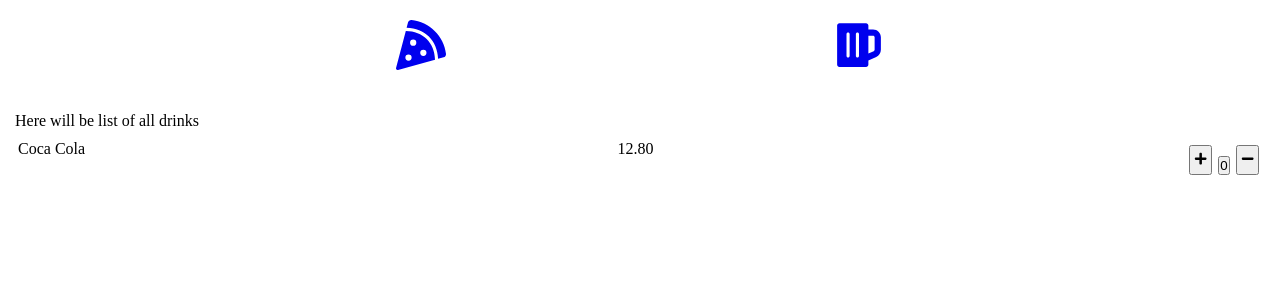
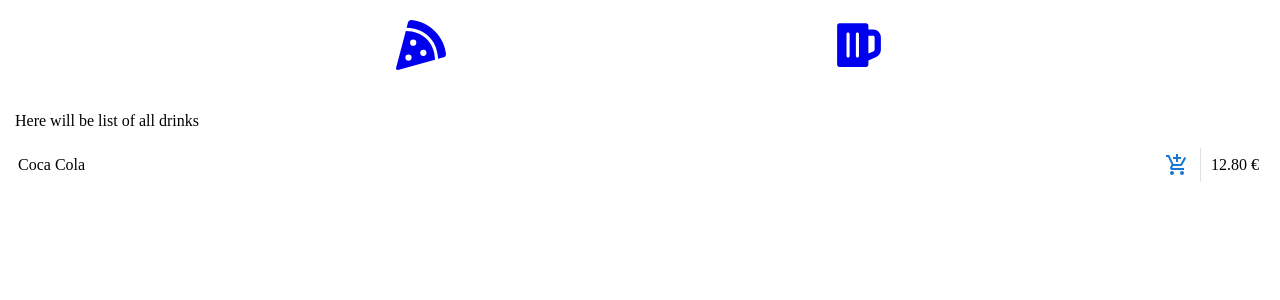
Before and after one commit to adammartiska/eMenu, a React (Create React App) app in the folder GUI/: page /drinks in a window 1280 px wide. Shown: the top 300 px of the page. Built offline with nearby package versions, Linux system fonts and the light colour scheme.

Commit message:
Replace bootstrap lib with material UI - fits better for our purposes add simple tail for drink item as option 1

```diff
--- a/GUI/package.json
+++ b/GUI/package.json
@@ -3,10 +3,14 @@
   "version": "0.1.0",
   "private": true,
   "dependencies": {
+    "@emotion/react": "^11.4.1",
+    "@emotion/styled": "^11.3.0",
+    "@mui/icons-material": "^5.0.1",
+    "@mui/material": "^5.0.1",
     "@testing-library/jest-dom": "^5.11.4",
     "@testing-library/react": "^11.1.0",
     "@testing-library/user-event": "^12.1.10",
-    "bootstrap": "^5.1.0",
+    "bootstrap": "^5.1.1",
     "react": "^17.0.2",
     "react-bootstrap": "^2.0.0-beta.6",
     "react-dom": "^17.0.2",
--- a/GUI/src/components/Counter.css
+++ b/GUI/src/components/Counter.css
@@ -2,3 +2,7 @@
   width: 30px;
   height: 30px;
 }
+
+.buttonGroupWrapper {
+  display: flex;
+}
--- a/GUI/src/components/Counter.js
+++ b/GUI/src/components/Counter.js
@@ -2,16 +2,19 @@ import React from "react";
 import { Button, ButtonGroup } from "react-bootstrap";
 import { FaPlus, FaMinus } from "react-icons/fa";
 import "./MenuItem.css";
+import "./Counter.css";
 
 const Counter = ({ name, price }) => {
   const [count, setCount] = React.useState(0);
   return (
-    <ButtonGroup aria-label="Basic example">
-      <Button variant="secondary">
+    <ButtonGroup aria-label="Basic example" className="buttonGroupWrapper">
+      <Button variant="light" className="buttonIcon">
         <FaPlus />
       </Button>
-      <Button variant="secondary">{count}</Button>
-      <Button variant="secondary">
+      <Button variant="light" className="buttonIcon">
+        <div>{count}</div>
+      </Button>
+      <Button variant="light" className="buttonIcon">
         <FaMinus />
       </Button>
     </ButtonGroup>
--- a/GUI/src/components/MenuItem.css
+++ b/GUI/src/components/MenuItem.css
@@ -2,4 +2,12 @@
   display: flex;
   flex-direction: row;
   justify-content: space-between;
+  align-items: center;
 }
+
+.menu-item-tail {
+  display: flex;
+  align-items: center;
+  flex-direction: row;
+  margin-left: 8px;
+}
--- a/GUI/src/components/MenuItem.js
+++ b/GUI/src/components/MenuItem.js
@@ -1,13 +1,21 @@
 import React from "react";
-import Counter from "./Counter";
+import IconButton from "@mui/material/IconButton";
+import Divider from "@mui/material/Divider";
+import AddShoppingCartIcon from "@mui/icons-material/AddShoppingCart";
+import { IoBagAdd } from "react-icons/io5";
 import "./MenuItem.css";
 
 const MenuItem = ({ name, price }) => {
   return (
     <div className="menu-item-wrapper">
       <div>{name}</div>
-      <div>{price}</div>
-      <Counter />
+      <div className="menu-item-tail">
+        <IconButton aria-label="delete" color="primary">
+          <AddShoppingCartIcon />
+        </IconButton>
+        <Divider orientation="vertical" variant="middle" flexItem />
+        <div style={{ marginLeft: 10 }}>{price} €</div>
+      </div>
     </div>
   );
 };
```
Also changed, not shown: 2 other files (tests, documents, lock files or other folders).
